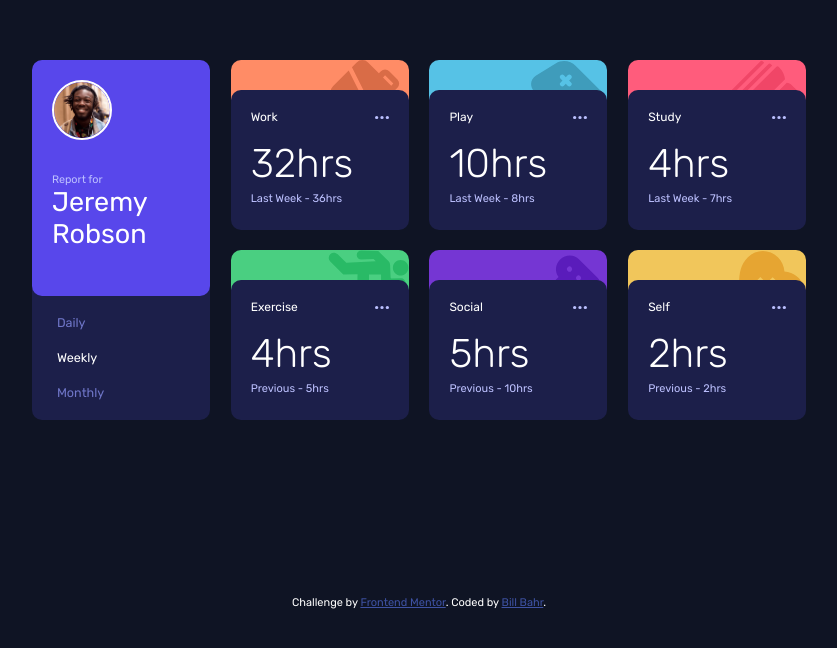
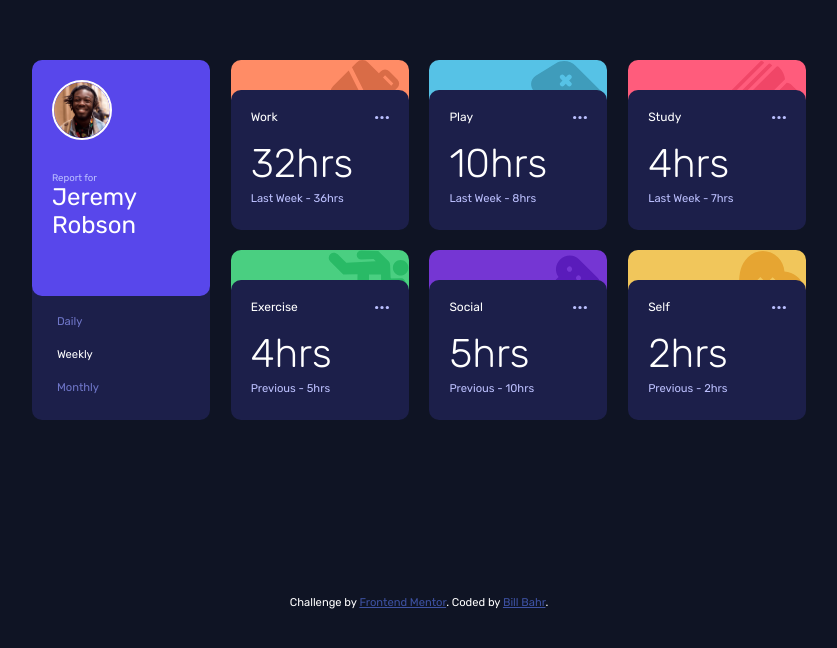
Before and after one commit to billbahr/time-tracking-dashboard, a plain HTML site: page index.html in a window 1280 px wide. Shown: the part 116-764 px from the top of the page, without its empty margins (221-1058 px from the left). Drawn offline with Linux system fonts and the light colour scheme.

Commit message:
Update font size to rem

```diff
--- a/css/styles.css
+++ b/css/styles.css
@@ -15,7 +15,6 @@
     --desatblue: hsl(235, 45%, 61%);
     --desatblue2: hsl(235, 41%, 34%);
     --paleblue: hsl(236, 100%, 87%);
-    --font-size: 18px;
     --rubik: "Rubik", Helvetica, sans-serif;
 }
 /* apply a natural box layout model to all elements, but allowing components to change */
@@ -28,7 +27,6 @@ html {
 body {
     font-family: var(--rubik);
     background-color: var(--verydkblue);
-    font-size: var(--font-size);
     margin: 1rem;
     color: white;
 }
@@ -47,21 +45,21 @@ main {
     gap: 20px;
 }
 h3 {
-    font-size: 12px;
+    font-size: 0.75rem;
     color: white;
     margin: 0;
     padding: 0;
     font-weight: normal;
 }
 .big {
-    font-size: 40px;
+    font-size: 2.5rem;
     color: white;
     margin: 16px 0 0 0;
     padding: 0;
     font-weight: 300;
 }
 .small {
-    font-size: 11px;
+    font-size: 0.7rem;
     color: var(--paleblue);
     margin: 5px 0 0 0;
     padding: 0;
@@ -91,7 +89,7 @@ h3 {
 .person p {
     margin: 28px 0 0 0;
     padding: 0;
-    font-size: 60%;
+    font-size: 0.6rem;
     color: var(--paleblue);
 }
 .person h1 {
@@ -143,7 +141,7 @@ h3 {
 .menu ul li {
     margin: 20px 10px 0 10px;
     padding: 0;
-    font-size: 70%;
+    font-size: 0.7rem;
     color: var(--desatblue);
 }
 .menu ul li:first-child {
@@ -298,7 +296,7 @@ h3 {
     max-width: 14px;
 }
 .attribution {
-    font-size: 11px;
+    font-size: .7rem;
     text-align: center;
 }
 .attribution a {
```
